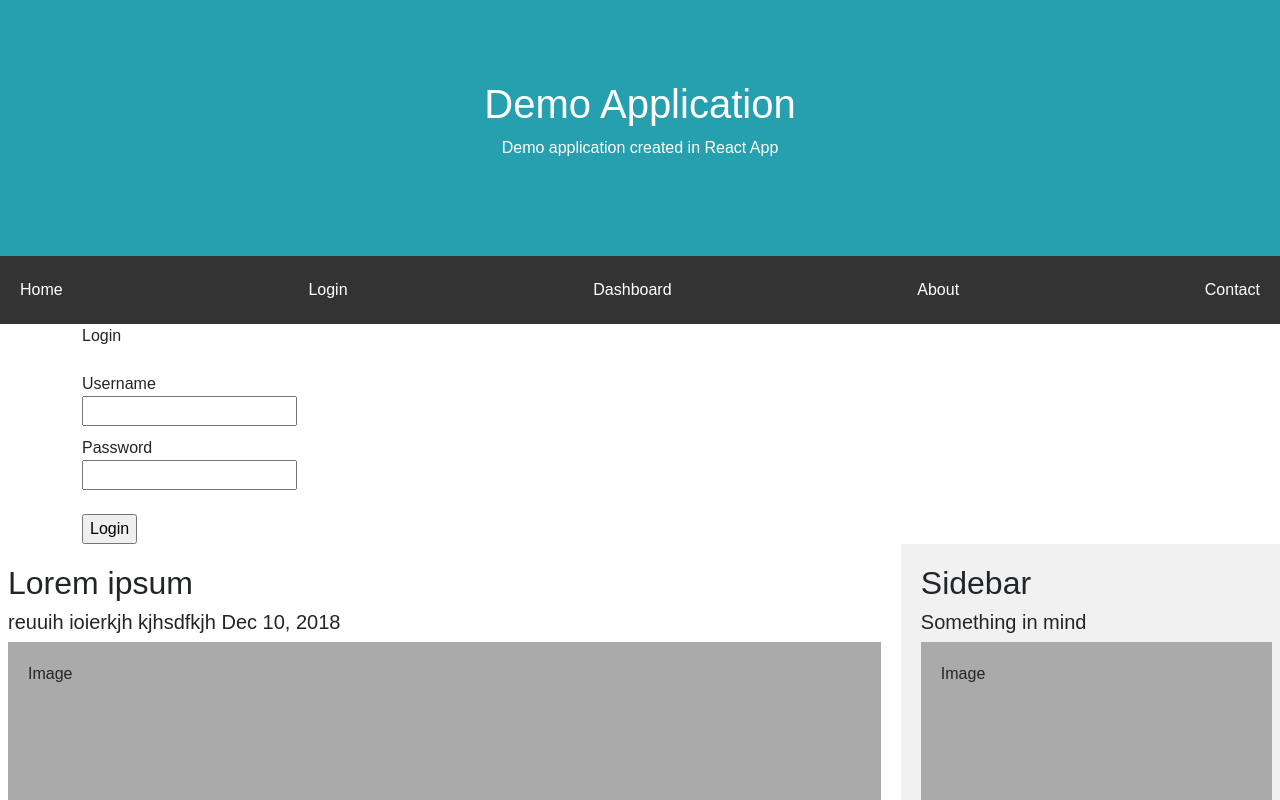
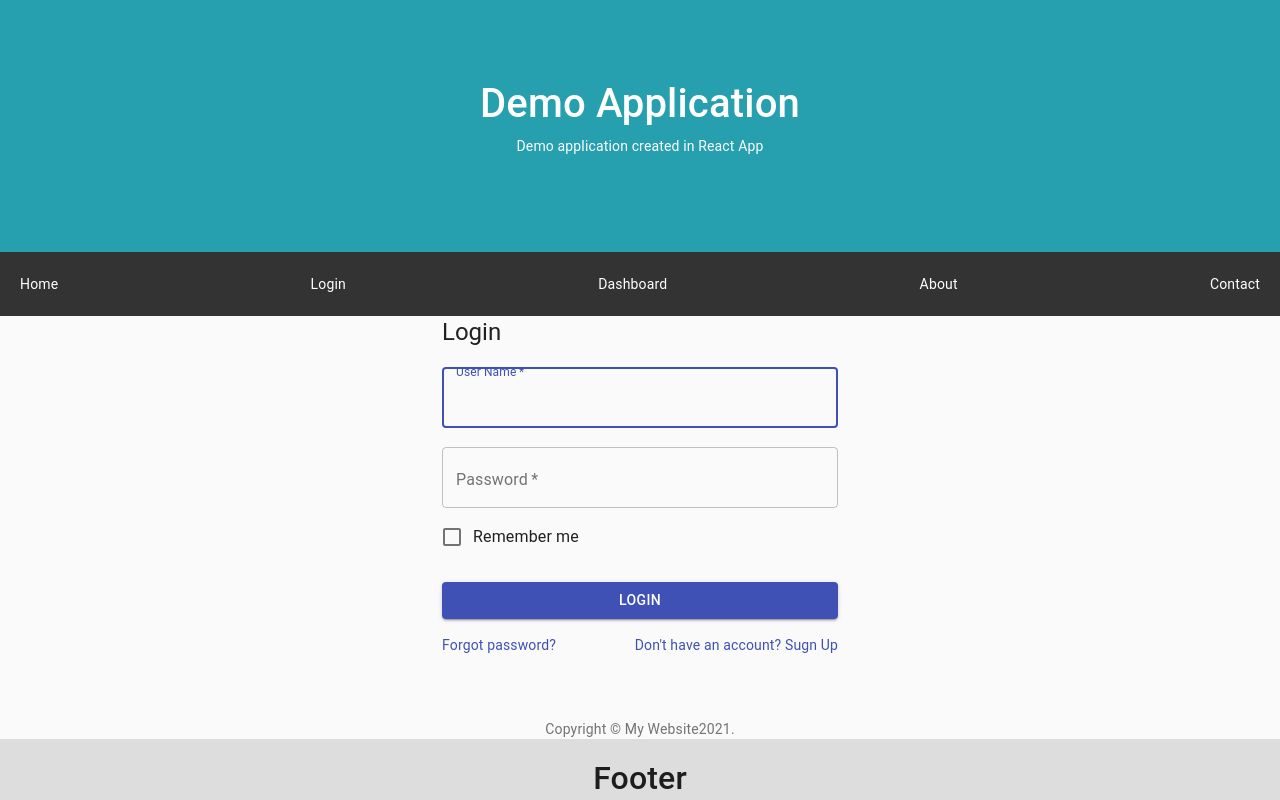
Before and after one commit to chihoko12/first-app, a React (Create React App) app: page /login in a window 1280 px wide. Shown: the top 800 px of the page. Built offline with nearby package versions, Linux system fonts and the light colour scheme; the HTML template or start-up script is replaced by a standard one.

Commit message:
implement material-ui

```diff
--- a/package.json
+++ b/package.json
@@ -3,6 +3,7 @@
   "version": "0.1.0",
   "private": true,
   "dependencies": {
+    "@material-ui/core": "^4.11.3",
     "@testing-library/jest-dom": "^5.11.4",
     "@testing-library/react": "^11.1.0",
     "@testing-library/user-event": "^12.1.10",
--- a/src/App.jsx
+++ b/src/App.jsx
@@ -1,16 +1,14 @@
 import React, { useState, useEffect } from 'react';
-import axios from 'axios';
-
-import { getToken, removeUserSession, setUserSession } from './Utils/Common';
 
 import './App.css';
 import Header from './pages/Header';
 import Navbar from './pages/Navbar';
-import Content from './pages/Content';
-import Sidebar from './pages/Sidebar';
 import Footer from './pages/Footer';
+import axios from 'axios';
+import { getToken, removeUserSession, setUserSession } from './Utils/Common';
 
 function App() {
+
   const [authLoading, setAuthLoading] = useState(true);
 
   useEffect(() => {
@@ -32,14 +30,11 @@
     return <div className="content">Checking Authentication...</div>
   }
 
+
   return (
     <div className="App">
       <Header />
       <Navbar />
-      <div className="row">
-        <Content />
-        <Sidebar />
-      </div>
       <Footer />
     </div>
   );
--- a/src/Contact.jsx
+++ b/src/Contact.jsx
@@ -1,10 +1,17 @@
-import React, { Component } from 'react'
+import React, { Component } from 'react';
+import Content from './pages/Content';
+import Sidebar from './pages/Sidebar';
 
 class Contact extends Component {
   render() {
-    return <div>
+    return
+    <div className="container">
       <h4>Contact</h4>
       <p>This is Contact page.</p>
+      <div className="row">
+        <Content />
+        <Sidebar />
+      </div>
     </div>
   }
 }
--- a/src/Dashboard.jsx
+++ b/src/Dashboard.jsx
@@ -1,5 +1,7 @@
-import React from 'react';
+import React, { useState, useEffect } from 'react';
+import axios from 'axios';
 import { getUser, removeUserSession } from './Utils/Common';
+
 
 function Dashboard(props) {
   const user = getUser();
@@ -14,6 +16,7 @@
     <div className="container">
       <h1>Welcome {user.name}!<br /><br /></h1>
       <input type="button"onClick={handleLogout} value="Logout" />
+
     </div>
   );
 }
--- a/src/Login.jsx
+++ b/src/Login.jsx
@@ -1,8 +1,49 @@
 import React, { useState } from 'react';
 import axios from 'axios';
 import { setUserSession } from './Utils/Common';
+import Button from '@material-ui/core/Button';
+import CssBaseline from '@material-ui/core/CssBaseline';
+import TextField from '@material-ui/core/TextField';
+import FormControlLabel from '@material-ui/core/FormControlLabel';
+import Checkbox from '@material-ui/core/Checkbox';
+import Link from '@material-ui/core/Link';
+import Grid from '@material-ui/core/Grid';
+import Box from '@material-ui/core/Box';
+import Typography from '@material-ui/core/Typography';
+import { makeStyles } from '@material-ui/core/styles';
+import Container from '@material-ui/core/Container';
+
+function Copyright() {
+  return (
+    <Typography variant="body2" color="textSecondary" align="center">
+      { 'Copyright © ' }
+    <Link color="inherit" href="#">
+      My Website
+    </Link>
+    {new Date().getFullYear()}
+    {'.'}
+    </Typography>
+    );
+}
+
+const useStyles = makeStyles((theme) => ({
+  paper: {
+    marginTop: theme.spacing(8),
+    display: 'flex',
+    flexDirection: 'column',
+    alignItems: 'center',
+  },
+  form: {
+    width: '100%',
+    marginTop: theme.spacing(1),
+  },
+  submit: {
+    margin: theme.spacing(3, 0, 2),
+  },
+}));
 
 function Login(props) {
+  const classes = useStyles();
   const [loading, setLoading] = useState(false);
   const username = useFormInput('');
   const password = useFormInput('');
@@ -25,19 +66,73 @@
   }
 
   return (
-    <div className='container'>
-      Login<br /><br />
-      <div>
-        Username<br />
-        <input type="text" {...username} autoComplete="new-password" />
+    <Container component="main" maxWidth="xs">
+      <CssBaseline />
+      <div className="{classes.paper}">
+        <Typography component="h1" variant="h5">
+          Login
+        </Typography>
+        <form className={classes.form} noValidate>
+          <TextField
+            variant="outlined"
+            margin="normal"
+            required
+            fullWidth
+            id="username"
+            label="User Name"
+            name="username"
+            type="text"
+            autoComplete="new-password"
+            autoFocus
+            {...username}
+            />
+          <TextField
+            variant="outlined"
+            margin="normal"
+            required
+            fullWidth
+            name="password"
+            label="Password"
+            type="password"
+            id="password"
+            autoComplete="current-password"
+            {...password}
+            />
+            {error && <><small style={{ color: 'red'}}>{error}</small><br /></>}<br />
+            <FormControlLabel
+              control={<Checkbox value="remember" color="primary" />}
+              label="Remember me"
+            />
+            <Button
+              type="submit"
+              fullWidth
+              variant="contained"
+              color="primary"
+              className={classes.submit}
+              value={loading ? 'Loading...' : 'Login'}
+              onClick={handleLogin}
+              disabled={loading}
+            >
+              Login
+            </Button>
+            <Grid container>
+              <Grid item xs>
+                <Link href="#" variant="body2">
+                  Forgot password?
+                </Link>
+              </Grid>
+              <Grid item>
+                <Link href="#" variant="body2">
+                  {"Don't have an account? Sugn Up"}
+                </Link>
+              </Grid>
+            </Grid>
+        </form>
       </div>
-      <div style={{ marginTop: 10 }}>
-        Password<br />
-        <input type="password" {...password} autoComplete="new-password" />
-      </div>
-      {error && <><small style={{ color: 'red'}}>{error}</small><br /></>}<br />
-      <input type="button" value={loading ? 'Loading...' : 'Login'} onClick={handleLogin} disabled={loading} /><br />
-    </div>
+      <Box mt={8}>
+        <Copyright />
+      </Box>
+    </Container>
   );
 }
 
--- a/src/Utils/PrivateRoute.js
+++ b/src/Utils/PrivateRoute.js
@@ -7,7 +7,7 @@
   return (
     <Route
       {...rest}
-      render={(props) => getToken() ? <Component {...props} /> : <Redirect to={{ pathname: './login', state: { from: props.location }}} />}
+      render={(props) => getToken() ? <Component {...props} /> : <Redirect to={{ pathname: '/login', state: { from: props.location }}} />}
     />
   )
 }
--- a/src/pages/Navbar.js
+++ b/src/pages/Navbar.js
@@ -4,6 +4,7 @@
 import Login from '../Login';
 import Dashboard from '../Dashboard';
 import About from '../About';
+import Contact from '../Contact';
 
 import PrivateRoute from '../Utils/PrivateRoute';
 import PublicRoute from '../Utils/PublicRoute';
@@ -18,7 +19,7 @@
             <NavLink activeClassName="active" to="/login">Login</NavLink>
             <NavLink activeClassName="active" to="/dashboard">Dashboard</NavLink>
             <NavLink activeClassName="active" to="/about">About</NavLink>
-            <NavLink activeClassName="active" className="right" to="#">Contact</NavLink>
+            <NavLink activeClassName="active" className="right" to="/contact">Contact</NavLink>
           </div>
 
           <div className="content">
@@ -27,6 +28,7 @@
               <PublicRoute path="/login" component={Login} />
               <PrivateRoute path="/dashboard" component={Dashboard} />
               <Route path="/about" component={About} />
+              <Route path="/contact" component={Contact} />
             </Switch>
           </div>
         </div>
```
Also changed, not shown: 1 other file (tests, documents, lock files or other folders).
